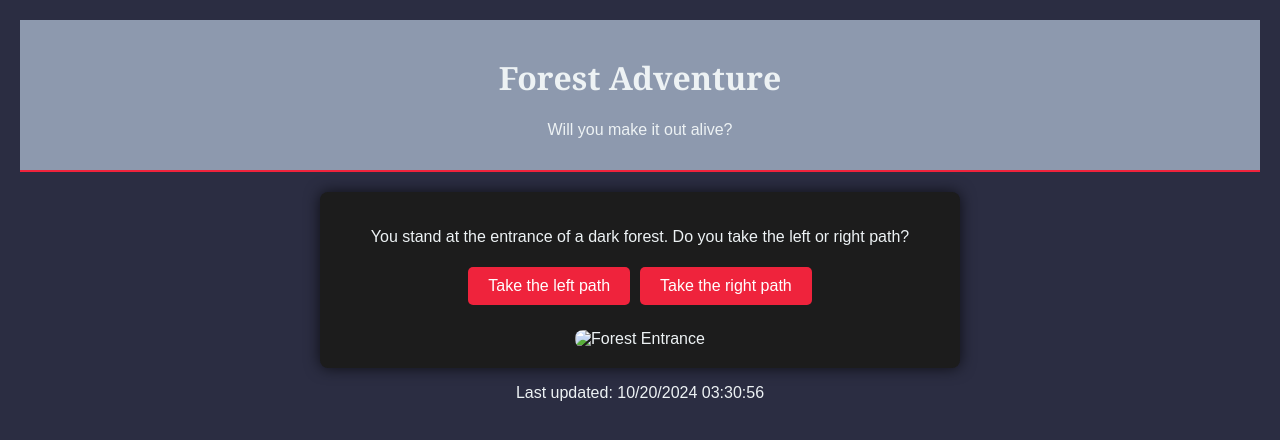
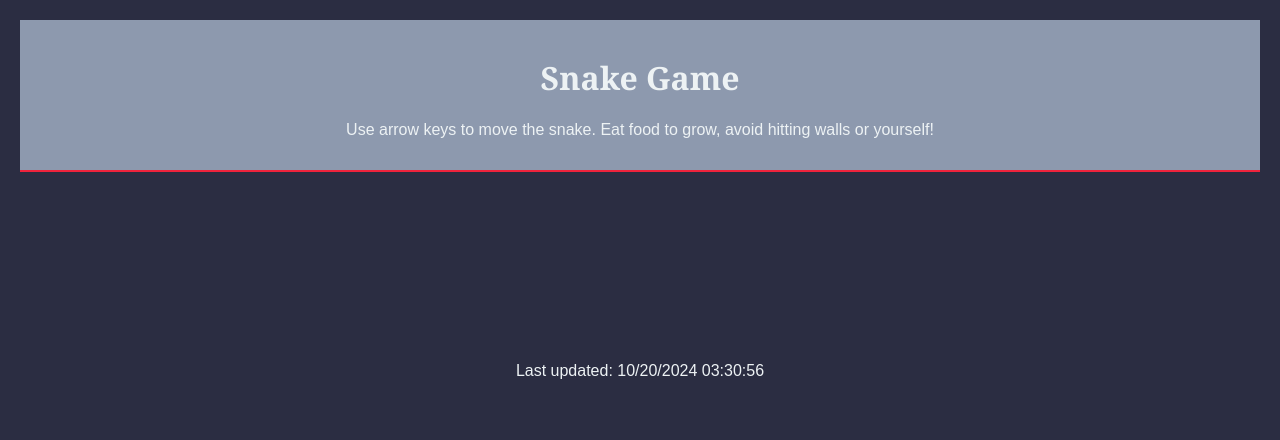
Before and after one commit to tp774/ITC505-Mid-Term-Project, a plain HTML site: page index.html in a window 1280 px wide. Drawn offline with Linux system fonts and the light colour scheme.

Commit message:
index.html

```diff
--- a/index.html
+++ b/index.html
@@ -3,19 +3,17 @@
 <head>
     <meta charset="UTF-8">
     <meta name="viewport" content="width=device-width, initial-scale=1.0">
-    <title>Choose Your Adventure - Forest Escape</title>
+    <title>Snake Game</title>
     <link rel="stylesheet" href="styles.css">
 </head>
 <body>
     <header>
-        <h1>Forest Adventure</h1>
-        <p>Will you make it out alive?</p>
+        <h1>Snake Game</h1>
+        <p>Use arrow keys to move the snake. Eat food to grow, avoid hitting walls or yourself!</p>
     </header>
 
-    <div id="story-container">
-        <p id="story-text">You stand at the entrance of a dark forest. Do you take the left or right path?</p>
-        <div id="choices"></div>
-        <img id="story-image" src="images/start.jpg" alt="Forest Entrance">
+    <div id="game-container">
+        <canvas id="gameCanvas"></canvas>
     </div>
 
     <footer>
```
